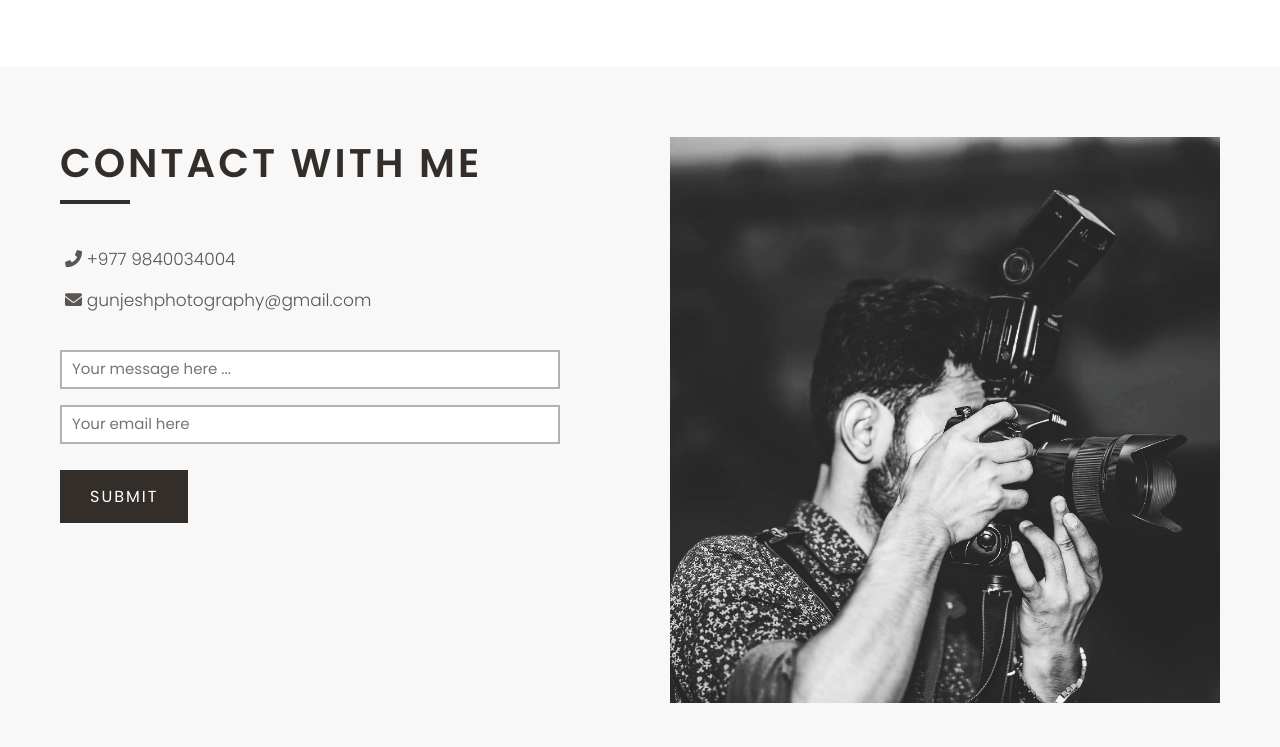
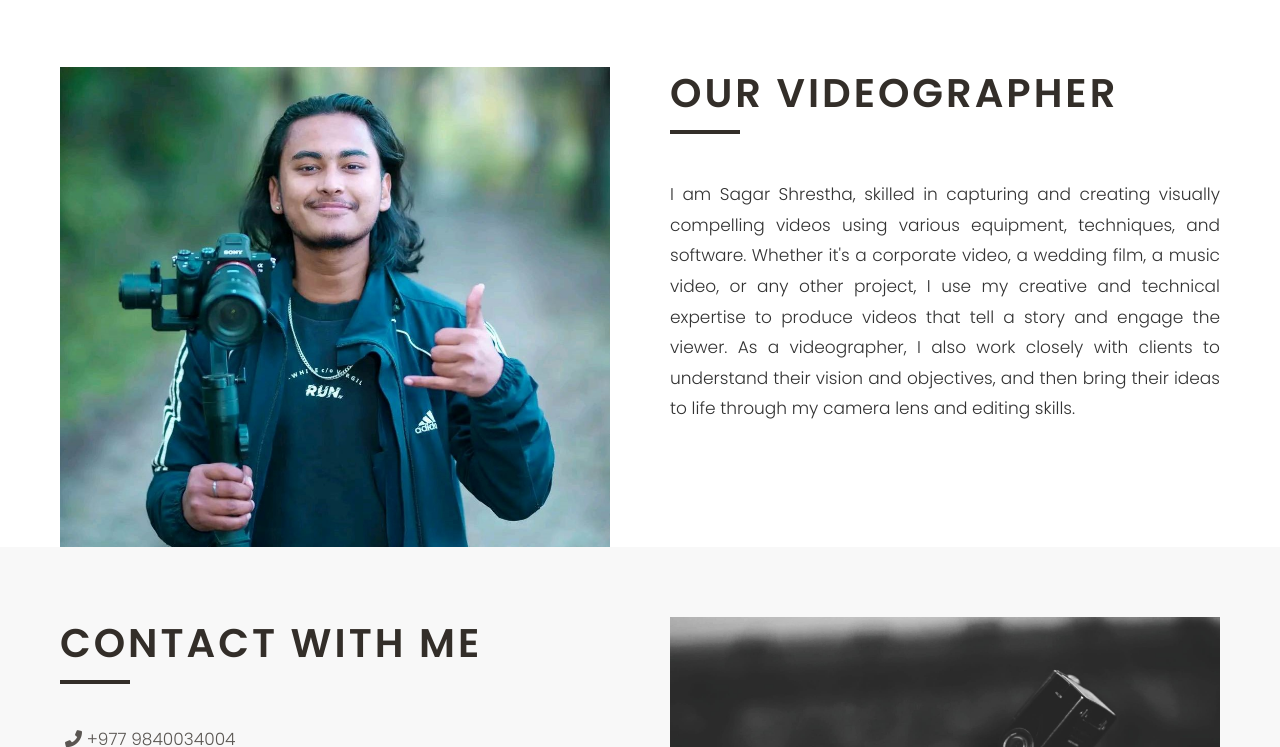
Before and after one commit to Gunjesh991/My-Portfolio-Website, a plain HTML site: page index.html in a window 1280 px wide. Shown: the part 3460-4207 px from the top of the page. Drawn offline with Linux system fonts and the light colour scheme.

Commit message:
Videographer added

```diff
--- a/index.html
+++ b/index.html
@@ -81,6 +81,7 @@
             </div>
             <ul class="work-top grid">
               <li class="lead"><i class="fas fa-dot-circle"></i> Wedding Photography</li>
+              <li class="lead"><i class="fas fa-dot-circle"></i> Videography</li>
               <li class="lead"><i class="fas fa-dot-circle"></i> Engagement Photography</li>
               <li class="lead"><i class="fas fa-dot-circle"></i> Pre-Wedding Photoshoots</li>
               <li class="lead"><i class="fas fa-dot-circle"></i> Bridal Potraits</li>
@@ -88,7 +89,6 @@
               <li class="lead"><i class="fas fa-dot-circle"></i> Online Galleries</li>
               <li class="lead"><i class="fas fa-dot-circle"></i> Photo Editing And Retouching</li>
               <li class="lead"><i class="fas fa-dot-circle"></i> Additional Photographers</li>
-              <li class="lead"><i class="fas fa-dot-circle"></i> Business Photography</li>
             </ul>
 
             <div class="work-bottom grid">
@@ -141,6 +141,27 @@
         </div>
       </section>
       <!-- end of portfolio section -->
+
+      <!-- about section -->
+      <section id="team" class="about ty-7">
+        <div class="container">
+          <div class="about-content grid">
+            <div class="about-left">
+              <img src="images/videographer.jpg" alt="" />
+            </div>
+            <div class="about-right">
+              <div class="title">
+                <h2>Our Videographer</h2>
+              </div>
+              <p class="lead">
+                I am Sagar Shrestha, skilled in capturing and creating visually compelling videos using various equipment, techniques, and software. Whether it's a corporate video, a wedding film, a music video, or any other project, I use my creative and technical expertise to
+                produce videos that tell a story and engage the viewer. As a videographer, I also work closely with clients to understand their vision and objectives, and then bring their ideas to life through my camera lens and editing skills.
+              </p>
+            </div>
+          </div>
+        </div>
+      </section>
+      <!-- end of about section -->
 
       <!-- contact section -->
       <section id="contact" class="py-7">
```
Also changed, not shown: images/videographer.jpg (added).
